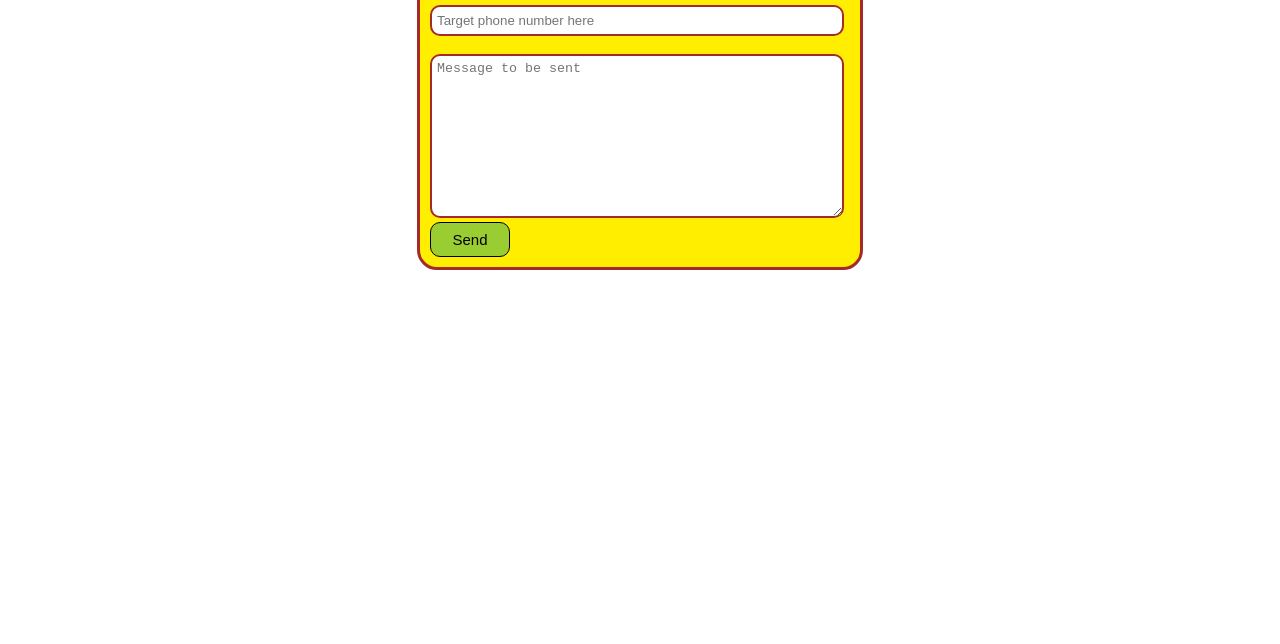
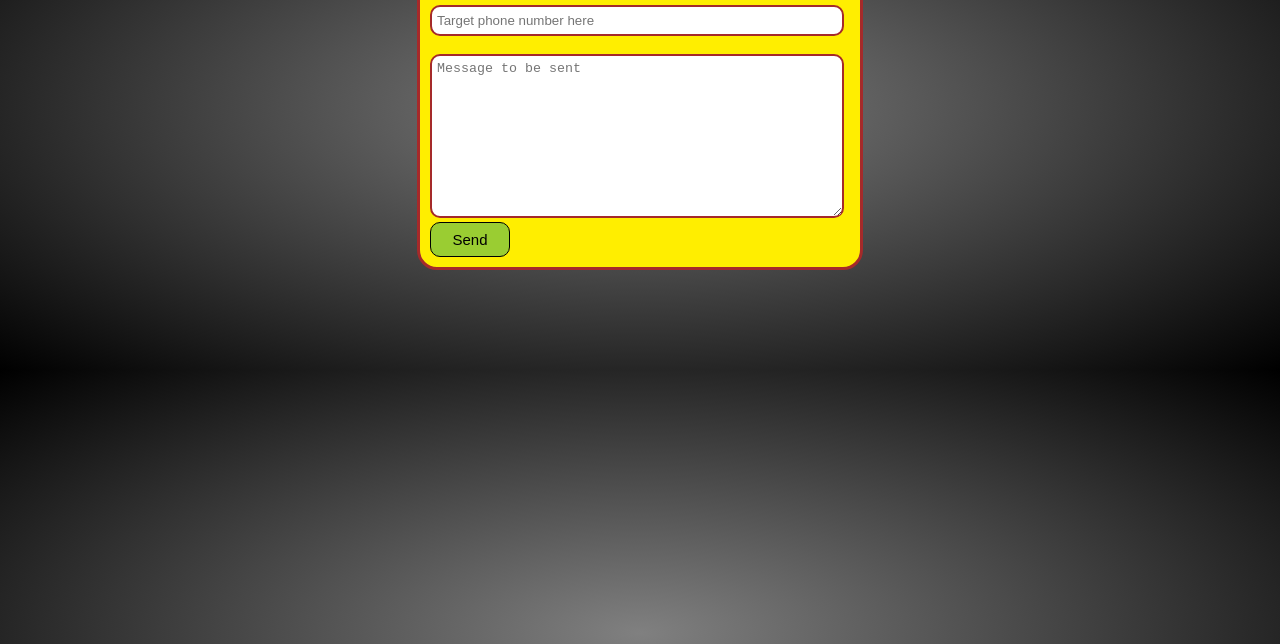
Before and after one commit to Razdeep/Textenger, a website: page public/home.html in a window 1280 px wide. Shown: the part 156-800 px from the top of the page. Drawn offline with Linux system fonts and the light colour scheme.

Commit message:
UI:  updated: Background radial gradient added

```diff
--- a/public/style.css
+++ b/public/style.css
@@ -1,5 +1,7 @@
 body{
     margin: 0;
+    background: radial-gradient(gray,black);
+    height:1;
 }
 
 .box{
```
